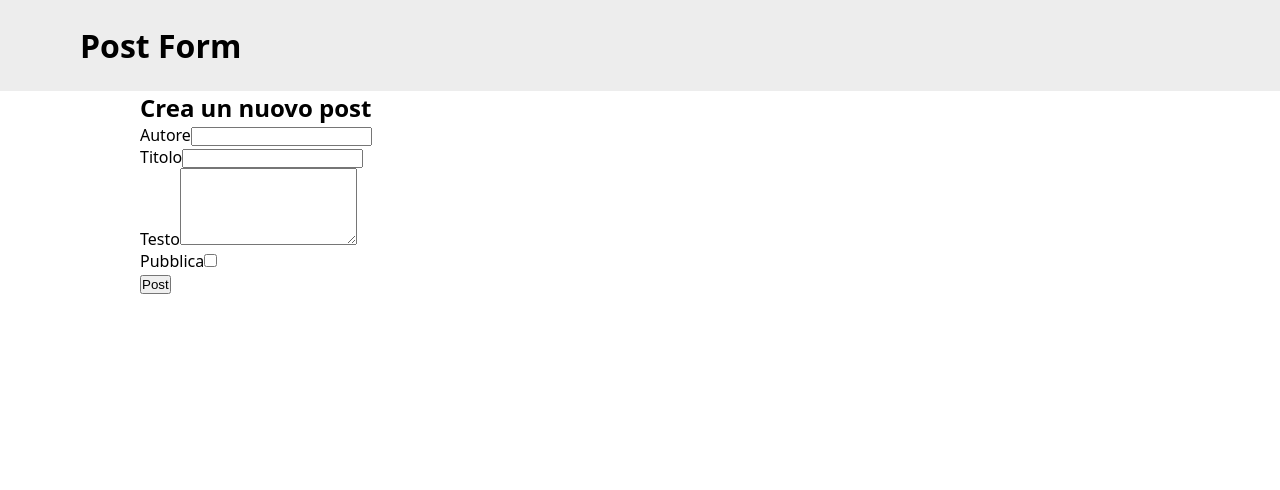
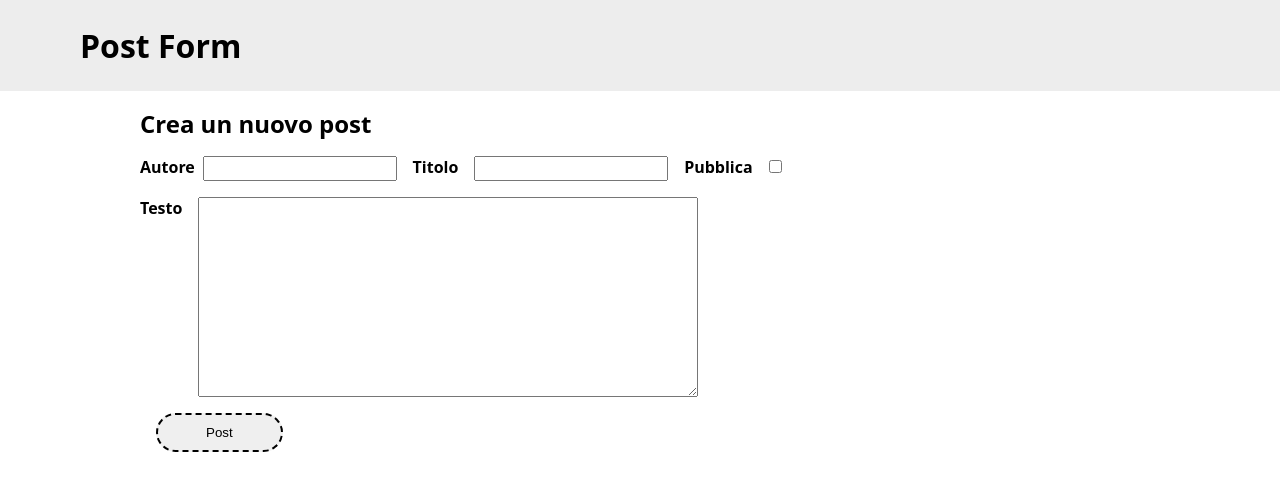
Before and after one commit to andrea-pugliatti/react-post-form, a React (Vite) app: page / in a window 1280 px wide. Shown: the top 490 px of the page. Built offline with nearby package versions, Linux system fonts and the light colour scheme.

Commit message:
Add styles

```diff
--- a/src/components/Main.jsx
+++ b/src/components/Main.jsx
@@ -24,7 +24,6 @@ export default function Main() {
 
 	const handleSubmit = (e) => {
 		e.preventDefault();
-		console.log(formPost);
 
 		const requestOptions = {
 			method: "POST",
@@ -51,11 +50,11 @@ export default function Main() {
 
 	return (
 		<main className="container">
-			<h2>Crea un nuovo post</h2>
+			<form onSubmit={handleSubmit}>
+				<h2>Crea un nuovo post</h2>
 
-			<form onSubmit={handleSubmit}>
-				<div className="">
-					<label htmlFor="author" className="">
+				<div className="form-header">
+					<label htmlFor="author" className="form-label">
 						Autore
 					</label>
 					<input
@@ -66,10 +65,8 @@ export default function Main() {
 						onChange={handleInput}
 						required
 					/>
-				</div>
 
-				<div className="">
-					<label htmlFor="title" className="">
+					<label htmlFor="title" className="form-label">
 						Titolo
 					</label>
 					<input
@@ -80,10 +77,21 @@ export default function Main() {
 						onChange={handleInput}
 						required
 					/>
+
+					<label htmlFor="public" className="form-label">
+						Pubblica
+					</label>
+					<input
+						type="checkbox"
+						name="public"
+						className=""
+						checked={formPost.public}
+						onChange={handleInput}
+					/>
 				</div>
 
-				<div className="">
-					<label htmlFor="body" className="">
+				<div className="form-body">
+					<label htmlFor="body" className="form-label">
 						Testo
 					</label>
 					<textarea
@@ -96,21 +104,10 @@ export default function Main() {
 					/>
 				</div>
 
-				<div className="">
-					<label htmlFor="public" className="">
-						Pubblica
-					</label>
-					<input
-						type="checkbox"
-						name="public"
-						className=""
-						checked={formPost.public}
-						onChange={handleInput}
-					/>
+				<div className="form-submit">
+					<button type="submit">Post</button>
+					<p className="form-alert">{alert}</p>
 				</div>
-
-				<button type="submit">Post</button>
-				<p className="alert">{alert}</p>
 			</form>
 		</main>
 	);
--- a/src/index.css
+++ b/src/index.css
@@ -21,3 +21,50 @@ main {
 	max-width: 1000px;
 	margin: 0 auto;
 }
+
+form {
+	margin: 1rem 0;
+}
+
+form input {
+	padding: 0.2rem 0.4rem;
+}
+
+.form-header {
+	* + * {
+		margin: 1rem 0.5rem;
+	}
+}
+
+.form-body {
+	display: flex;
+	textarea {
+		margin-inline: 1rem;
+		min-width: 500px;
+		min-height: 200px;
+	}
+}
+
+.form-label {
+	font-weight: 600;
+}
+
+.form-submit {
+	display: flex;
+	button {
+		margin: 1rem;
+		padding: 0.6rem 3rem;
+		border: 2px dashed;
+		border-radius: 20px;
+		&:hover {
+			cursor: pointer;
+			border: 2px solid;
+		}
+	}
+
+	.form-alert {
+		margin: 1rem;
+		padding: 0.3rem 2rem;
+		align-self: center;
+	}
+}
```
